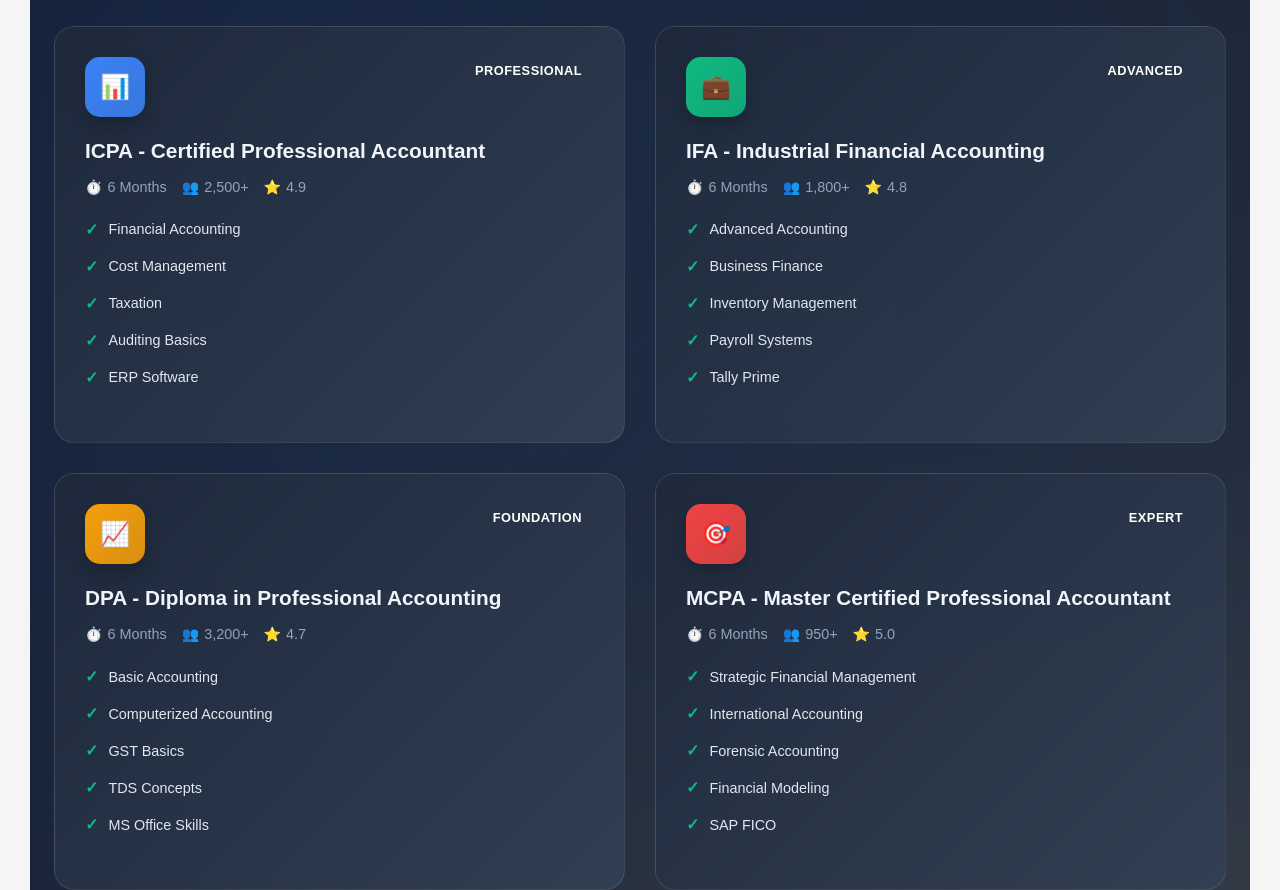
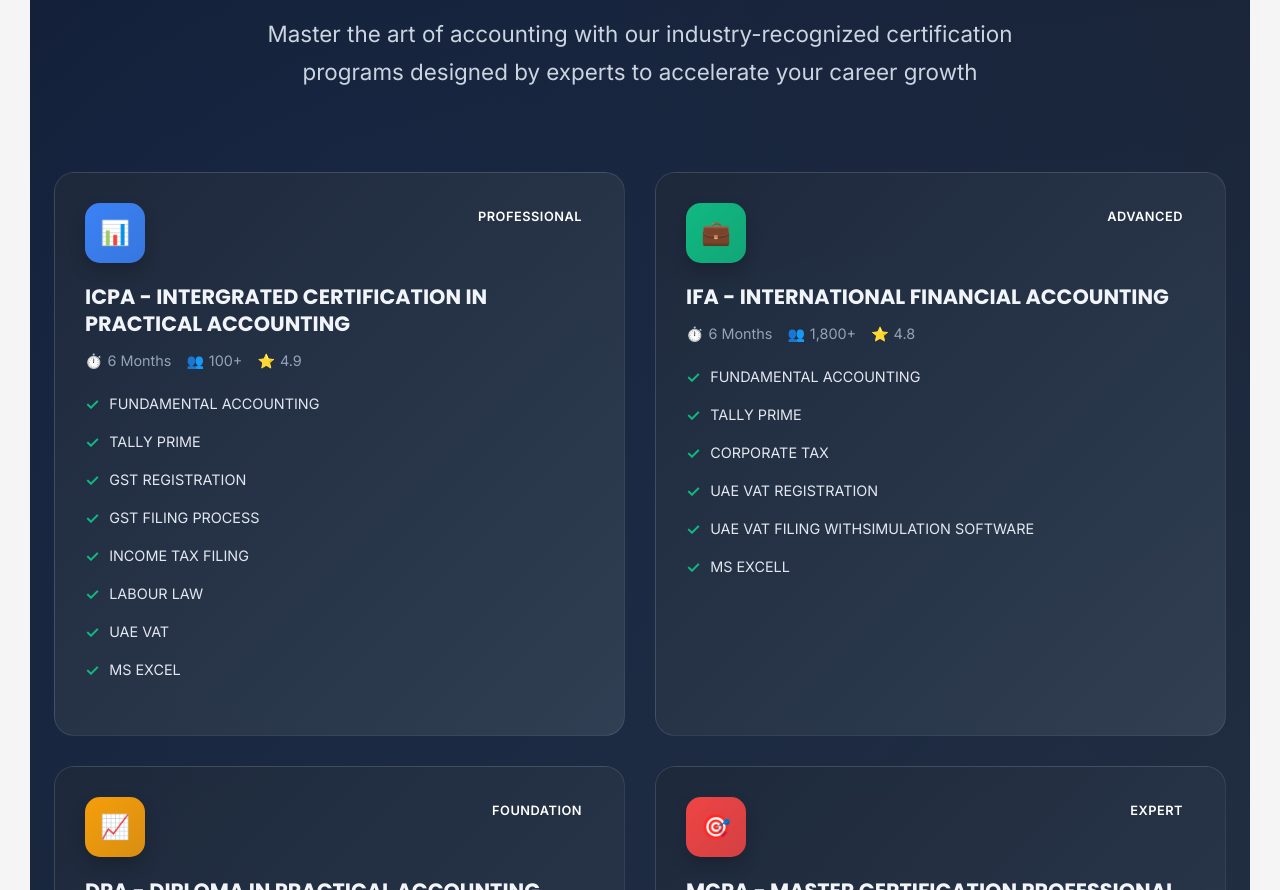
Before and after one commit to Jishad07/IUFA_Website, a React (Vite) app: page / in a window 1280 px wide. Shown: the part 2780-3670 px from the top of the page. Built offline with nearby package versions, Linux system fonts and the light colour scheme; no server answers.

Commit message:
correct courses added

```diff
--- a/index.html
+++ b/index.html
@@ -3,6 +3,16 @@
   <head>
     <meta charset="UTF-8" />
     <link rel="icon" type="image/svg+xml" href="/favicon.svg" />
+
+        Google Fonts
+    <link rel="preconnect" href="https://fonts.googleapis.com">
+    <link rel="preconnect" href="https://fonts.gstatic.com" crossorigin>
+
+    <link
+      href="https://fonts.googleapis.com/css2?family=Inter:wght@400;500;600;700&family=Poppins:wght@600;700;800&display=swap"
+      rel="stylesheet"
+    />
+
     <meta name="viewport" content="width=device-width, initial-scale=1.0" />
     <title>my-app</title>
   </head>
--- a/src/components/Courses.jsx
+++ b/src/components/Courses.jsx
@@ -6,112 +6,134 @@ export default function Courses() {
   const courses = [
     {
       id: 1,
-      title: "ICPA - Certified Professional Accountant",
+      title: "ICPA - INTERGRATED CERTIFICATION IN PRACTICAL ACCOUNTING",
       duration: "6 Months",
       level: "Professional",
-      students: "2,500+",
+      students: "100+",
       rating: "4.9",
     //   price: "₹50,000",
       features: [
-        "Financial Accounting",
-        "Cost Management",
-        "Taxation",
-        "Auditing Basics",
-        "ERP Software"
+        "FUNDAMENTAL ACCOUNTING",
+        "TALLY PRIME",
+        "GST REGISTRATION",
+        "GST FILING PROCESS",
+        "INCOME TAX FILING",
+        "LABOUR LAW",
+        "UAE VAT",
+        "MS EXCEL",
       ],
       icon: "📊",
       color: "#3b82f6"
     },
     {
       id: 2,
-      title: "IFA - Industrial Financial Accounting",
+      title: "IFA - INTERNATIONAL FINANCIAL ACCOUNTING",
       duration: "6 Months",
       level: "Advanced",
       students: "1,800+",
       rating: "4.8",
       price: "₹40,000",
       features: [
-        "Advanced Accounting",
-        "Business Finance",
-        "Inventory Management",
-        "Payroll Systems",
-        "Tally Prime"
+        "FUNDAMENTAL ACCOUNTING",
+        "TALLY PRIME",
+        "CORPORATE TAX",
+        "UAE VAT REGISTRATION",
+        "UAE VAT FILING WITHSIMULATION SOFTWARE",
+        "MS EXCELL"
       ],
       icon: "💼",
       color: "#10b981"
     },
     {
       id: 3,
-      title: "DPA - Diploma in Professional Accounting",
+      title: "DPA - DIPLOMA IN PRACTICAL ACCOUNTING",
       duration: "6 Months",
       level: "Foundation",
       students: "3,200+",
       rating: "4.7",
       price: "₹40,000",
       features: [
-        "Basic Accounting",
-        "Computerized Accounting",
-        "GST Basics",
-        "TDS Concepts",
-        "MS Office Skills"
+        "FUNDAMENTAL ACCOUNTING",
+        "TALLY PRIME",
+        "GST REGISTRATION",
+        "GST FILING PROCESS",
+        "INCOME TAX REGISTRATION",
+        "INCOMETAX FILING",
+        "LABOUR LAW",
+        "MS EXCEL"
       ],
       icon: "📈",
       color: "#f59e0b"
     },
     {
       id: 4,
-      title: "MCPA - Master Certified Professional Accountant",
+      title: "MCPA - MASTER CERTIFICATION PROFESSIONAL ACCOUNTING",
       duration: "6 Months",
       level: "Expert",
       students: "950+",
       rating: "5.0",
       price: "₹80,000",
       features: [
-        "Strategic Financial Management",
-        "International Accounting",
-        "Forensic Accounting",
-        "Financial Modeling",
-        "SAP FICO"
+        "ACCOUNT& FINANCE MANAGEMENT",
+        "UAE VAT",
+        "BUDGETING",
+        "UAE CORPORATE TAX",
+        "IFRS",
+        "BUSINESS LAW",
+        "GST",
+        "INCOME TAX",
+        "DOCUMENTATION & REGISTRATION",
+        "ACCOUNTING SOFTWARE TRAINING",
+        "ACCOUNTS&FINANCE MANAGEMENT",
+        "ACCOUNTS ANALYSIS&FORECASTING",
+        "AUDIT COORDINATION",
+        "PAYROLL MANAGEMENT",
+        "BUSINESS VALUATION"
       ],
       icon: "🎯",
       color: "#ef4444"
     },
     {
       id: 5,
-      title: "SAP FICO Certification",
+      title: "SAP - SYSTEM,APPLICATIONS,AND PRODUCT IN DATA PROCESSING)",
       duration: "2 Months",
       level: "Specialized",
       students: "1,200+",
       rating: "4.9",
       price: "₹40,000",
       features: [
-        "SAP Configuration",
-        "FI Module",
-        "CO Module",
-        "Real-time Projects",
-        "Certification Prep"
+        "INTRODUCTION TO SAP",
+        "ENTERPRISE STRUCTURE",
+        "ASSIGNMENT",
+        "GST FILING PROCESS",
+        "CREATION OF G/L ACCOUNT",
+        "CONTROLLING",
+        "DOCUMENT REVERSAL,PARKING,SAMPLE & HOLD",
+        "ACCOUNTS PAYABLE",
+        "ACCOUNT RECEIVABLE"
       ],
       icon: "🔧",
       color: "#8b5cf6"
     },
-    {
-      id: 6,
-      title: "Taxation Expert Program",
-      duration: "3 Months",
-      level: "Specialized",
-      students: "1,500+",
-      rating: "4.8",
-      price: "₹30,000",
-      features: [
-        "Income Tax",
-        "GST Compliance",
-        "Tax Planning",
-        "Tax Audit",
-        "E-filing Procedures"
-      ],
-      icon: "🧾",
-      color: "#06b6d4"
-    }
+
+    // {
+    //   id: 6,
+    //   title: "Taxation Expert Program",
+    //   duration: "3 Months",
+    //   level: "Specialized",
+    //   students: "1,500+",
+    //   rating: "4.8",
+    //   price: "₹30,000",
+    //   features: [
+    //     "Income Tax",
+    //     "GST Compliance",
+    //     "Tax Planning",
+    //     "Tax Audit",
+    //     "E-filing Procedures"
+    //   ],
+    //   icon: "🧾",
+    //   color: "#06b6d4"
+    // }
   ];
 
   return (
--- a/src/components/Hero.css
+++ b/src/components/Hero.css
@@ -178,6 +178,7 @@
 
 .hero-btn.primary {
   background: linear-gradient(135deg, #2563eb 0%, #06b6d4 100%);
+  /* background: linear-gradient(135deg, #2e3192 0%, #ed1b24 100%); */
 
   color: white;
 
--- a/src/components/Navbar.css
+++ b/src/components/Navbar.css
@@ -62,6 +62,7 @@
 
 .button {
   background: linear-gradient(135deg, #2563eb, #06b6d4);
+/* background: linear-gradient(135deg, #2e3192, #ed1b24); */
   color: #fff;
   padding: 12px 20px;
   border-radius: 999px;
--- a/src/components/SuccessStories.css
+++ b/src/components/SuccessStories.css
@@ -46,13 +46,13 @@
 
 .story-card {
   background: #ffffff;
-  border-radius: 28px;
+  border-radius: 50px;
   padding: 30px;
   box-shadow: 0 10px 40px rgba(15, 23, 42, 0.08);
   border: 1px solid #e2e8f0;
-  transition: all 0.35s ease;
+  transition:  all 0.35s ease;
   /* height: 100%; */
-   min-height: 320px;
+   min-height: 300px;
   position: relative;
   overflow: hidden;
 }
@@ -83,12 +83,13 @@
 }
 
 .story-avatar {
-  width: 90px;
-  height: 90px;
-  border-radius: 22px;
+  width: 180px;
+  height: 180px;
+  border-radius: 50px;
   overflow: hidden;
   flex-shrink: 0;
   border: 4px solid #f1f5f9;
+  /* border: 2px solid #2e3192; */
   background: #e2e8f0;
   box-shadow: 0 8px 20px rgba(15, 23, 42, 0.08);
 }
@@ -257,7 +258,7 @@
   .story-card {
     padding: 24px;
     border-radius: 24px;
-    min-height: 420px;
+    min-height: 320px;
   }
     .story-avatar {
     width: 75px;
--- a/src/index.css
+++ b/src/index.css
@@ -1,102 +1,3 @@
-/* index.css */
-
-/* Reset and global styles */
-/* body, html {
-  margin: 0;
-  padding: 0;
-  width: 100%;
-  font-family: Arial, sans-serif;
-  background: #f5f5f5;
-  box-sizing: border-box;
-} */
-
-/* Navbar */
-/* nav {
-  background: #111;
-  color: #fff;
-  padding: 15px 30px;
-  display: flex;
-  justify-content: space-between;
-  align-items: center;
-  position: sticky;
-  top: 0;
-  left: 10px;
-  z-index: 100;
-}
-
-nav a {
-  color: #fff;
-  margin: 0 10px;
-  text-decoration: none;
-}
-
-nav a:hover {
-  text-decoration: underline;
-} */
-
-/* Hero Section */
-/* .hero {
-  padding: 100px 20px;
-  text-align: center;
-  background: #f5f5f5;
-} */
-
-/* .hero-image img {
-  width: 400px;
-  max-width: 100%;
-  height: auto;
-  object-fit: cover;
-  border-radius: 12px;
-  box-shadow: 0 8px 20px rgba(0,0,0,0.2);
-  margin-bottom: 25px;
-  transition: transform 0.3s ease;
-} */
-
-/* .hero-image img:hover {
-  transform: scale(1.05);
-} */
-
-/* .btn {
-  padding: 12px 30px;
-  background: #111;
-  color: white;
-  border: none;
-  cursor: pointer;
-  font-size: 16px;
-  border-radius: 5px;
-  transition: 0.3s;
-} */
-
-/* .btn:hover {
-  background: #333;
-} */
-
-/* Sections: About & Projects */
-/* section {
-  padding: 80px 30px;
-}
-
-section h2 {
-  text-align: center;
-  margin-bottom: 30px;
-  color: #111; */
-/* } */
-
-/* section p {
-  max-width: 600px;
-  margin: 0 auto;
-  font-size: 18px;
-  line-height: 1.6;
-  color: #333;
-} */
-
-/* Footer */
-/* footer {
-  background: #111;
-  color: #fff;
-  padding: 20px;
-  text-align: center;
-} */
 
 
 
@@ -107,6 +8,7 @@ section h2 {
   /* box-sizing: border-box; */
 
 }
+
 section {
   padding: 50px;
     padding-left: 30px;
@@ -117,12 +19,20 @@ section {
 html, body {
   width: 100%;
   overflow-x: hidden;
-  font-family: Arial, sans-serif;
+  /* font-family: Arial, sans-serif; */
+  font-family: "Inter", sans-serif;
   background: #f5f5f5;
   box-sizing: border-box;
 
 }
-
+h1,
+h2,
+h3,
+h4,
+h5,
+h6 {
+  font-family: "Poppins", sans-serif;
+}
 /* ================= MOBILE FIX ================= */
 @media (max-width: 768px) {
   section {
```
Also changed, not shown: src/components/Navbar.jsx (line endings or trailing spaces).
